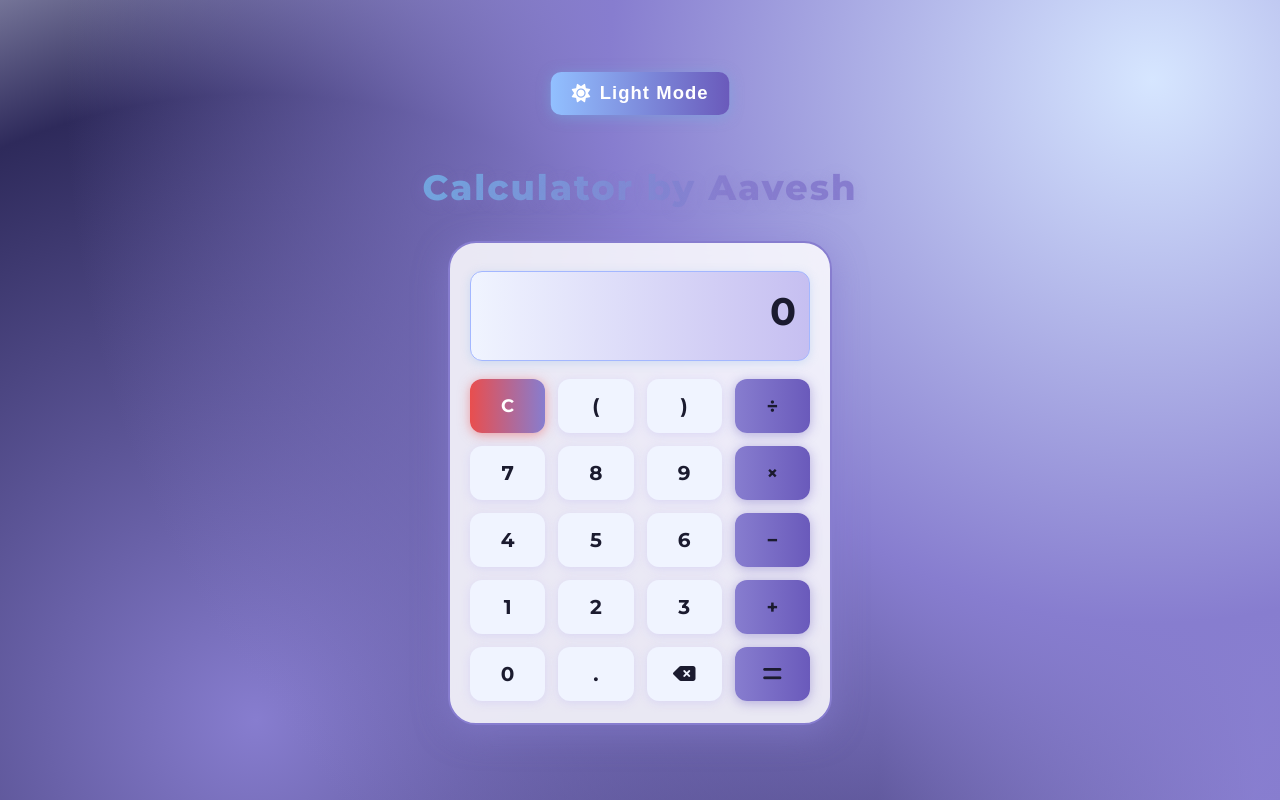
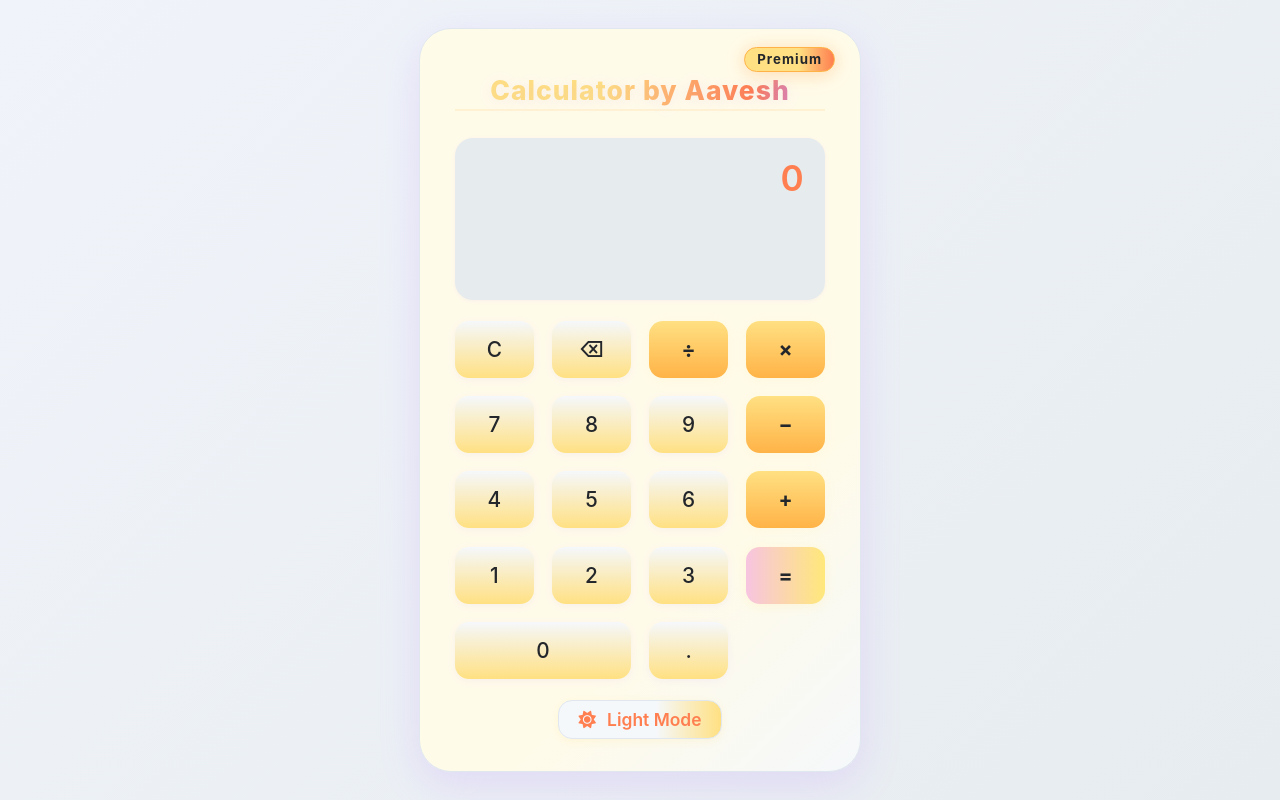
Before and after one commit to mraavesh7292/calculator.-clone, a plain HTML site: page index.html in a window 1280 px wide. Both pictures are taken after a click on the button "Dark Mode". Drawn offline with Linux system fonts and the light colour scheme.

Commit message:
Update index.html

```diff
--- a/index.html
+++ b/index.html
@@ -1,379 +1,265 @@
 <!DOCTYPE html>
 <html lang="en">
-
 <head>
   <meta charset="UTF-8" />
+  <meta name="viewport" content="width=device-width, initial-scale=1.0"/>
   <title>Calculator by Aavesh</title>
-  <meta name="viewport" content="width=device-width, initial-scale=1.0" />
-  <!-- Google Fonts and Icons -->
-  <link href="https://fonts.googleapis.com/css2?family=Montserrat:wght@700;800&display=swap" rel="stylesheet" />
-  <link rel="stylesheet" href="https://cdnjs.cloudflare.com/ajax/libs/font-awesome/6.4.2/css/all.min.css" />
+  <link rel="stylesheet" href="https://cdnjs.cloudflare.com/ajax/libs/font-awesome/6.4.2/css/all.min.css"/>
   <style>
-    :root {
-      --main-bg: linear-gradient(135deg, #4b3f72 0%, #356194 100%);
-      --main-glass: rgba(255, 255, 255, 0.12);
-      --main-shadow: 0 8px 32px 0 rgba(54, 69, 111, 0.35);
-      --main-border: 2.5px solid #877dcf50;
-      --accent: #877dcf;
-      --op: #70a9e0;
-      --error: #e94e4e;
-      --num-bg: rgba(255, 255, 255, 0.18);
-      --btn-shadow: 0 2px 12px #70a9e080;
-      --btn-hover: #92c0ff;
-      --font: 'Montserrat', Arial, sans-serif;
+    body {
+      margin: 0;
+      padding: 0;
+      font-family: 'Inter', 'Segoe UI', Arial, sans-serif;
+      background: #181b20;
+      color: #fff;
+      min-height: 100vh;
+      display: flex;
+      align-items: center;
+      justify-content: center;
+      transition: background 0.4s cubic-bezier(.4,0,.2,1);
     }
-
-    body {
-      background: radial-gradient(circle at 90% 10%, #92c0ff 0%, #2a5ea6 50%, transparent 80%),
-        radial-gradient(circle at 20% 90%, #877dcf 0%, #2e2a5b 50%, transparent 80%), var(--main-bg);
-      font-family: var(--font);
-      min-height: 100vh;
-      margin: 0;
+    .calculator-container {
+      box-shadow: 0 12px 40px rgba(0,0,0,0.22);
+      border-radius: 32px;
+      background: linear-gradient(135deg, rgba(36,38,45,0.97) 65%, #23262b 100%);
+      padding: 2.8rem 2.2rem 2rem 2.2rem;
+      width: 370px;
+      max-width: 98vw;
       display: flex;
       flex-direction: column;
-      align-items: center;
-      justify-content: center;
-      transition: background 0.7s;
-      color: #e6e9fa;
+      gap: 1.3rem;
+      border: 1px solid rgba(80,80,80,0.13);
+      transition: background 0.4s, box-shadow 0.4s;
+      position: relative;
+      overflow: hidden;
     }
-
-    .theme-toggle {
-      margin-bottom: 26px;
-      padding: 10px 20px;
-      border: none;
-      border-radius: 10px;
-      background: linear-gradient(90deg, #70a9e0 0%, #877dcf 100%);
-      color: #1b1b2f;
+    .calc-header {
+      font-size: 1.65rem;
+      font-weight: 800;
+      letter-spacing: 0.04em;
+      text-align: center;
+      margin-bottom: 0.4rem;
+      padding-bottom: 0.2rem;
+      background: linear-gradient(90deg, #ffe082 40%, #ff7f50 80%, #b983ff 100%);
+      -webkit-background-clip: text;
+      -webkit-text-fill-color: transparent;
+      background-clip: text;
+      text-fill-color: transparent;
+      text-shadow: 0 2px 14px rgba(0,0,0,0.18);
+      transition: color 0.4s, text-shadow 0.4s;
+      user-select: none;
+      border-bottom: 2px solid #ffe08233;
+    }
+    .premium-badge {
+      position: absolute;
+      top: 18px;
+      right: 25px;
+      background: linear-gradient(90deg, #ffe082 60%, #ff7f50 100%);
+      color: #23262b;
+      font-size: 0.83rem;
       font-weight: 700;
-      font-size: 1.1rem;
-      letter-spacing: 1px;
-      box-shadow: 0 2px 12px #70a9e088;
-      cursor: pointer;
-      transition: background 0.3s, color 0.3s, transform 0.15s;
-      outline: none;
-      display: flex;
-      align-items: center;
-      gap: 8px;
-    }
-
-    .theme-toggle:hover,
-    .theme-toggle:focus {
-      background: linear-gradient(90deg, #92c0ff 0%, #6a5abb 100%);
-      color: #fff;
-      transform: translateY(-2px) scale(1.05);
-    }
-
-    h1 {
-      background: linear-gradient(90deg, #70a9e0, #877dcf 70%);
-      color: transparent;
-      -webkit-background-clip: text;
-      background-clip: text;
-      font-size: 2.2rem;
-      font-family: var(--font);
-      font-weight: 800;
-      margin-bottom: 32px;
-      text-align: center;
-      letter-spacing: 2px;
-      text-shadow: 0 2px 14px #6a5abb70;
+      padding: 0.25em 0.9em;
+      border-radius: 18px;
+      box-shadow: 0 2px 18px #ffe08244;
+      letter-spacing: 0.08em;
+      border: 1.5px solid #ffb347;
+      z-index: 2;
+      font-family: inherit;
+      filter: drop-shadow(0 2px 8px #ff7f502c);
+      text-shadow: none;
       user-select: none;
     }
-
-    .calculator-highfeve {
-      background: var(--main-glass);
-      border-radius: 28px;
-      box-shadow: var(--main-shadow);
-      border: var(--main-border);
-      backdrop-filter: blur(14px) saturate(1.04);
-      -webkit-backdrop-filter: blur(14px) saturate(1.04);
-      width: 340px;
-      padding: 28px 20px 22px 20px;
-      transition: background 0.3s;
-      position: relative;
-      z-index: 1;
-      animation: pop-in 0.6s cubic-bezier(.55, 1.4, .5, 1) 1;
+    .display {
+      background: rgba(0,0,0,0.11);
+      border-radius: 18px;
+      padding: 1.2rem;
+      font-size: 2.2rem;
+      color: #ffe082;
+      box-shadow: 0 1px 4px rgba(0,0,0,0.07);
+      min-height: 3.5em;
+      letter-spacing: 0.06em;
+      text-align: right;
+      transition: background 0.4s, color 0.4s;
+      user-select: none;
+      font-weight: 600;
     }
-
-    @keyframes pop-in {
-      0% {
-        transform: scale(0.92) translateY(30px);
-        opacity: 0;
-      }
-
-      80% {
-        transform: scale(1.04) translateY(-6px);
-      }
-
-      100% {
-        transform: scale(1) translateY(0);
-        opacity: 1;
-      }
-    }
-
-    .display {
-      background: linear-gradient(90deg, #4a4e82 0%, #70a9e040 100%);
-      color: #d0e5ff;
-      font-size: 2.4rem;
-      font-family: var(--font);
-      padding: 16px 12px;
-      border-radius: 12px;
-      text-align: right;
-      margin-bottom: 18px;
-      min-height: 56px;
-      letter-spacing: 1px;
-      word-break: break-all;
-      box-shadow: 0 2px 10px #70a9e040;
-      border: 1.5px solid #877dcf70;
-      transition: background 0.3s, color 0.3s;
-      font-weight: 700;
-      user-select: all;
-    }
-
     .buttons {
       display: grid;
       grid-template-columns: repeat(4, 1fr);
-      gap: 13px;
-      margin-top: 6px;
+      gap: 1.15rem;
+    }
+    button {
+      font-size: 1.3rem;
+      border: none;
+      border-radius: 14px;
+      padding: 1rem 0;
+      background: linear-gradient(180deg, #23262b 0%, #353a44 100%);
+      color: #ffe082;
+      cursor: pointer;
+      box-shadow: 0 2px 8px rgba(0,0,0,0.11);
+      transition: background 0.4s, color 0.4s, box-shadow 0.3s, transform 0.2s;
+      font-family: inherit;
+      outline: none;
+      font-weight: 500;
+    }
+    button:active {
+      background: #41444c;
+      box-shadow: none;
+      color: #ff7f50;
+      transform: scale(0.96);
+    }
+    .operator {
+      background: linear-gradient(180deg, #ff7f50 0%, #ffb347 100%);
+      color: #23262b;
+      font-weight: 700;
+      box-shadow: 0 2px 12px rgba(255,127,80,0.13);
+    }
+    .equals {
+      background: linear-gradient(90deg, #fa709a 0%, #fee140 100%);
+      color: #23262b;
+      font-weight: 700;
+      box-shadow: 0 2px 12px #fa709a33;
+    }
+    .theme-toggle {
+      display: flex;
+      align-items: center;
+      gap: 0.7rem;
+      margin: 0 auto;
+      background: linear-gradient(90deg, #23262b 60%, #353a44 100%);
+      border: none;
+      color: #ffe082;
+      font-size: 1.09rem;
+      cursor: pointer;
+      transition: color 0.3s, background 0.4s;
+      padding: 0.5rem 1.2rem;
+      border-radius: 14px;
+      font-weight: 600;
+      box-shadow: 0 2px 8px #181b2022;
+      outline: none;
+    }
+    .theme-toggle:active {
+      color: #ff7f50;
+      background: #41444c;
     }
 
-    .btn {
-      background: var(--num-bg);
-      color: #dbeeff;
-      border: none;
-      padding: 15px;
-      font-size: 1.25rem;
-      border-radius: 12px;
-      cursor: pointer;
-      font-family: var(--font);
-      font-weight: 700;
-      box-shadow: var(--btn-shadow);
-      transition: background 0.18s, color 0.26s, transform 0.12s;
-      outline: none;
-      display: flex;
-      justify-content: center;
-      align-items: center;
-      min-width: 0;
-      min-height: 0;
-      user-select: none;
+    /* Light mode styles */
+    body.light {
+      background: linear-gradient(135deg, #f0f4fa 0%, #e7ecf0 100%);
+      color: #23262b;
     }
-
-    .btn:active {
-      transform: scale(0.94);
+    body.light .calculator-container {
+      background: linear-gradient(135deg, #fffbe9 70%, #f5f8fb 100%);
+      box-shadow: 0 12px 40px #b983ff33;
+      border: 1px solid #e0e7ef;
     }
-
-    .btn:hover,
-    .btn:focus {
-      background: var(--btn-hover);
-      color: #1b1b2f;
-      box-shadow: 0 4px 20px #92c0ff80;
-      z-index: 10;
+    body.light .calc-header {
+      background: linear-gradient(90deg, #ffe082 40%, #ff7f50 80%, #b983ff 100%);
+      -webkit-background-clip: text;
+      -webkit-text-fill-color: transparent;
+      background-clip: text;
+      text-fill-color: transparent;
+      text-shadow: 0 2px 14px #b983ff22;
+      border-bottom: 2px solid #ffb34722;
     }
-
-    .btn.operator {
-      background: linear-gradient(90deg, #70a9e0 0%, #877dcf 100%);
-      color: #1b1b2f;
-      font-weight: bold;
-      box-shadow: 0 2px 12px #70a9e070;
-      font-size: 1.23rem;
-      transition: background 0.2s, color 0.2s;
+    body.light .premium-badge {
+      background: linear-gradient(90deg, #ffe082 60%, #ff7f50 100%);
+      color: #23262b;
+      border: 1.5px solid #ffb347;
+      box-shadow: 0 2px 18px #ffe08244;
+      filter: drop-shadow(0 2px 8px #ff7f5033);
     }
-
-    .btn.operator:hover,
-    .btn.operator:focus {
-      background: linear-gradient(90deg, #877dcf 0%, #70a9e0 100%);
-      color: #fff;
-      box-shadow: 0 4px 16px #877dcf90;
+    body.light .display {
+      background: rgba(220,228,240, 0.7);
+      color: #ff7f50;
+      box-shadow: 0 1px 4px #b983ff18;
     }
-
-    .btn.clear {
-      background: linear-gradient(90deg, #e94e4e 0%, #877dcf 100%);
-      color: #fff;
-      font-weight: bold;
-      box-shadow: 0 2px 12px #e94e4e80;
-      font-size: 1.13rem;
+    body.light button {
+      background: linear-gradient(180deg, #f5f8fb 0%, #ffe082 100%);
+      color: #23262b;
+      box-shadow: 0 2px 8px #b983ff18;
     }
-
-    .btn.clear:hover,
-    .btn.clear:focus {
-      background: linear-gradient(90deg, #877dcf 0%, #e94e4e 100%);
-      color: #fff;
-      box-shadow: 0 4px 16px #e94e4e90;
+    body.light button:active {
+      background: #ffe082;
+      color: #ff7f50;
     }
-
-    .btn:last-child {
-      font-size: 1.4rem;
+    body.light .operator {
+      background: linear-gradient(180deg, #ffe082 0%, #ffb347 100%);
+      color: #23262b;
+      box-shadow: 0 2px 12px #ffe0821a;
     }
-
-    /* Responsive Styles */
-    @media (max-width: 430px) {
-      .calculator-highfeve {
-        width: 98vw;
-        padding: 14px 4vw 12px 4vw;
-        border-radius: 16px;
-      }
-
-      .display {
-        font-size: 1.4rem;
-        min-height: 36px;
-        border-radius: 8px;
-        padding: 9px 7px;
-      }
-
-      h1 {
-        font-size: 1.15rem;
-        margin-bottom: 16px;
-      }
-
-      .theme-toggle {
-        padding: 7px 10px;
-        font-size: 0.95rem;
-        border-radius: 7px;
-        margin-bottom: 16px;
-      }
-
-      .btn {
-        font-size: 1.07rem;
-        padding: 12px 0;
-        border-radius: 8px;
-      }
+    body.light .equals {
+      background: linear-gradient(90deg, #f7c4e0 0%, #ffe87a 100%);
+      color: #23262b;
+      box-shadow: 0 2px 12px #ffe87a33;
     }
-
-    /* Light Theme */
-    body.light {
-      background: radial-gradient(circle at 90% 10%, #d6e6ff 0%, #877dcf 40%, transparent 80%),
-        radial-gradient(circle at 20% 90%, #877dcf 0%, #2e2a5b 50%, transparent 80%), linear-gradient(135deg, #edf3ff 0%, #877dcf 100%);
-      color: #1b1b2f;
+    body.light .theme-toggle {
+      color: #ff7f50;
+      background: linear-gradient(90deg, #f5f8fb 60%, #ffe082 100%);
+      border: 1px solid #e0e7ef;
+      box-shadow: 0 2px 8px #ffe08233;
     }
-
-    body.light .calculator-highfeve {
-      background: rgba(255, 255, 255, 0.85);
-      border: 2px solid #877dcf;
-      box-shadow: 0 8px 32px 0 #877dcf90;
-    }
-
-    body.light .display {
-      background: linear-gradient(90deg, #f0f4ff 0%, #c6bff1 100%);
-      color: #1b1b2f;
-      border: 1.5px solid #a3b7ff;
-    }
-
-    body.light .btn {
-      background: #f0f4ff;
-      color: #1b1b2f;
-      box-shadow: 0 2px 10px #c6bff170;
-    }
-
-    body.light .btn:hover,
-    body.light .btn:focus {
-      background: #c6bff1;
-      color: #1b1b2f;
-    }
-
-    body.light .btn.operator {
-      background: linear-gradient(90deg, #877dcf 0%, #6a5abb 100%);
-      color: #1b1b2f;
-      box-shadow: 0 2px 12px #6a5abb70;
-    }
-
-    body.light .btn.operator:hover,
-    body.light .btn.operator:focus {
-      background: linear-gradient(90deg, #6a5abb 0%, #877dcf 100%);
-      color: #fff;
-      box-shadow: 0 4px 16px #6a5abb90;
-    }
-
-    body.light .btn.clear {
-      background: linear-gradient(90deg, #e94e4e 0%, #877dcf 100%);
-      color: #fff;
-      box-shadow: 0 2px 12px #e94e4e80;
-    }
-
-    body.light .btn.clear:hover,
-    body.light .btn.clear:focus {
-      background: linear-gradient(90deg, #877dcf 0%, #e94e4e 100%);
-      color: #fff;
-      box-shadow: 0 4px 16px #e94e4e90;
-    }
-
-    body.light h1 {
-      background: linear-gradient(90deg, #70a9e0, #877dcf 70%);
-      color: transparent;
-      -webkit-background-clip: text;
-      background-clip: text;
-      text-shadow: 0 2px 14px #877dcf45;
+    body.light .theme-toggle:active {
+      color: #ffe082;
+      background: #ffe082;
     }
   </style>
 </head>
-
 <body>
-
-  <button class="theme-toggle" onclick="toggleTheme()">
-    <i class="fa-solid fa-moon"></i>
-    <span>Dark Mode</span>
-  </button>
-  <h1>Calculator by Aavesh</h1>
-
-  <div class="calculator-highfeve">
+  <div class="calculator-container">
+    <div class="premium-badge">Premium</div>
+    <div class="calc-header">Calculator by Aavesh</div>
     <div class="display" id="display">0</div>
     <div class="buttons">
-      <button class="btn clear" onclick="clearDisplay()">C</button>
-      <button class="btn" onclick="inputValue('(')">(</button>
-      <button class="btn" onclick="inputValue(')')">)</button>
-      <button class="btn operator" onclick="inputValue('÷')">÷</button>
-
-      <button class="btn" onclick="inputValue('7')">7</button>
-      <button class="btn" onclick="inputValue('8')">8</button>
-      <button class="btn" onclick="inputValue('9')">9</button>
-      <button class="btn operator" onclick="inputValue('×')">×</button>
-
-      <button class="btn" onclick="inputValue('4')">4</button>
-      <button class="btn" onclick="inputValue('5')">5</button>
-      <button class="btn" onclick="inputValue('6')">6</button>
-      <button class="btn operator" onclick="inputValue('-')">−</button>
-
-      <button class="btn" onclick="inputValue('1')">1</button>
-      <button class="btn" onclick="inputValue('2')">2</button>
-      <button class="btn" onclick="inputValue('3')">3</button>
-      <button class="btn operator" onclick="inputValue('+')">+</button>
-
-      <button class="btn" onclick="inputValue('0')">0</button>
-      <button class="btn" onclick="inputValue('.')">.</button>
-      <button class="btn" onclick="backspace()"><i class="fa-solid fa-delete-left"></i></button>
-      <button class="btn operator" onclick="calculateResult()"><i class="fa-solid fa-equals"></i></button>
+      <button onclick="clearDisplay()">C</button>
+      <button onclick="backspace()">⌫</button>
+      <button class="operator" onclick="insert('÷')">÷</button>
+      <button class="operator" onclick="insert('×')">×</button>
+      <button onclick="insert('7')">7</button>
+      <button onclick="insert('8')">8</button>
+      <button onclick="insert('9')">9</button>
+      <button class="operator" onclick="insert('−')">−</button>
+      <button onclick="insert('4')">4</button>
+      <button onclick="insert('5')">5</button>
+      <button onclick="insert('6')">6</button>
+      <button class="operator" onclick="insert('+')">+</button>
+      <button onclick="insert('1')">1</button>
+      <button onclick="insert('2')">2</button>
+      <button onclick="insert('3')">3</button>
+      <button class="equals" onclick="calculateResult()">=</button>
+      <button style="grid-column: span 2;" onclick="insert('0')">0</button>
+      <button onclick="insert('.')">.</button>
     </div>
+    <button class="theme-toggle" onclick="toggleTheme()">
+      <i class="fa-solid fa-moon"></i> <span>Dark Mode</span>
+    </button>
   </div>
-
   <script>
-    let display = document.getElementById("display");
-
-    function inputValue(val) {
-      if (display.innerText === "0" && val !== ".") {
-        display.innerText = val;
+    const display = document.getElementById("display");
+    function insert(value) {
+      if (display.innerText === "0" || display.innerText === "Error") {
+        display.innerText = value;
       } else {
-        display.innerText += val;
+        display.innerText += value;
       }
     }
-
     function clearDisplay() {
       display.innerText = "0";
     }
-
     function backspace() {
-      if (display.innerText.length > 1) {
-        display.innerText = display.innerText.slice(0, -1);
+      let txt = display.innerText;
+      if (txt.length > 1 && txt !== "Error") {
+        display.innerText = txt.slice(0, -1);
       } else {
         display.innerText = "0";
       }
     }
-
     function calculateResult() {
       try {
         let expression = display.innerText
           .replace(/×/g, "*")
           .replace(/÷/g, "/")
           .replace(/−/g, "-");
-
         let result = eval(expression);
-
         if (result === Infinity || isNaN(result)) {
           display.innerText = "Error";
         } else {
@@ -383,13 +269,10 @@
         display.innerText = "Error";
       }
     }
-
     function toggleTheme() {
       document.body.classList.toggle("light");
-
       const btn = document.querySelector(".theme-toggle");
       const isLight = document.body.classList.contains("light");
-
       if (isLight) {
         btn.innerHTML = `<i class="fa-solid fa-sun"></i> <span>Light Mode</span>`;
       } else {
@@ -398,5 +281,4 @@
     }
   </script>
 </body>
-
 </html>
```
